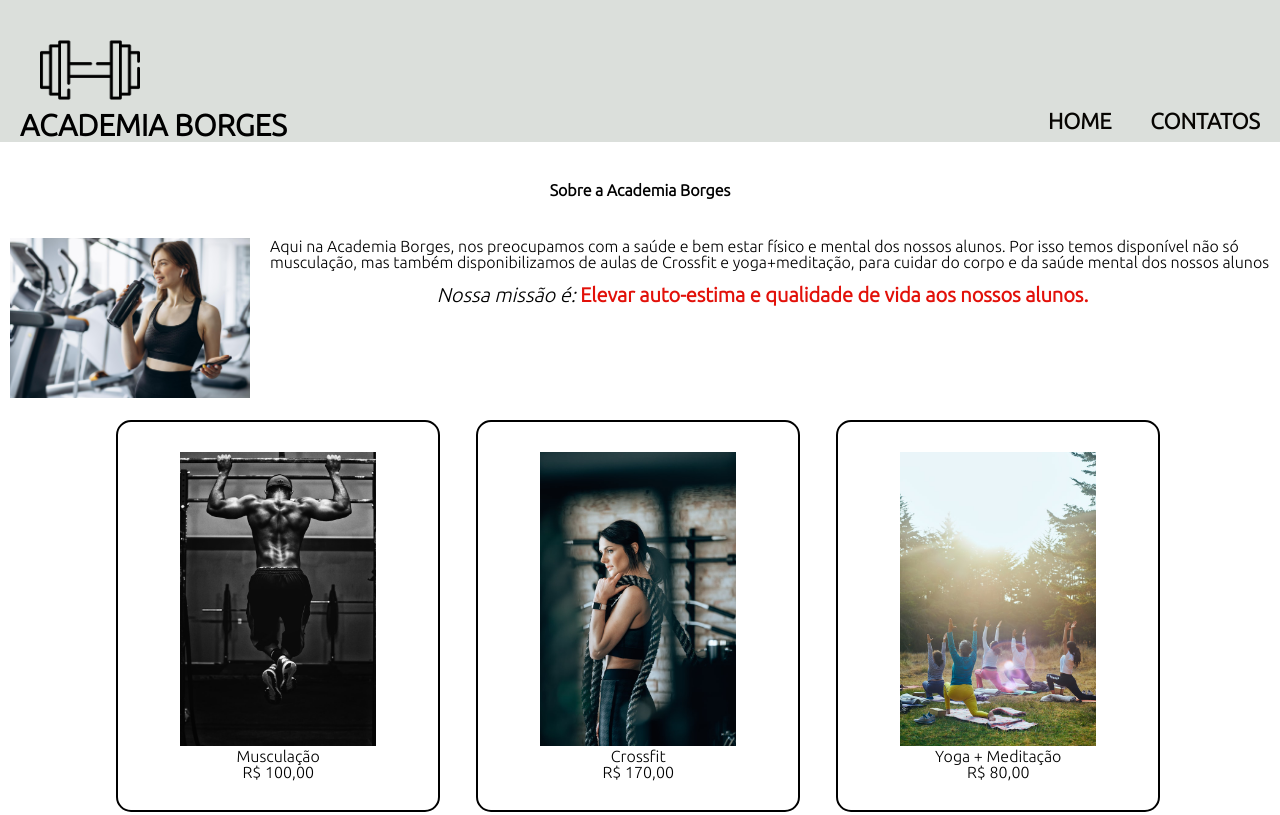
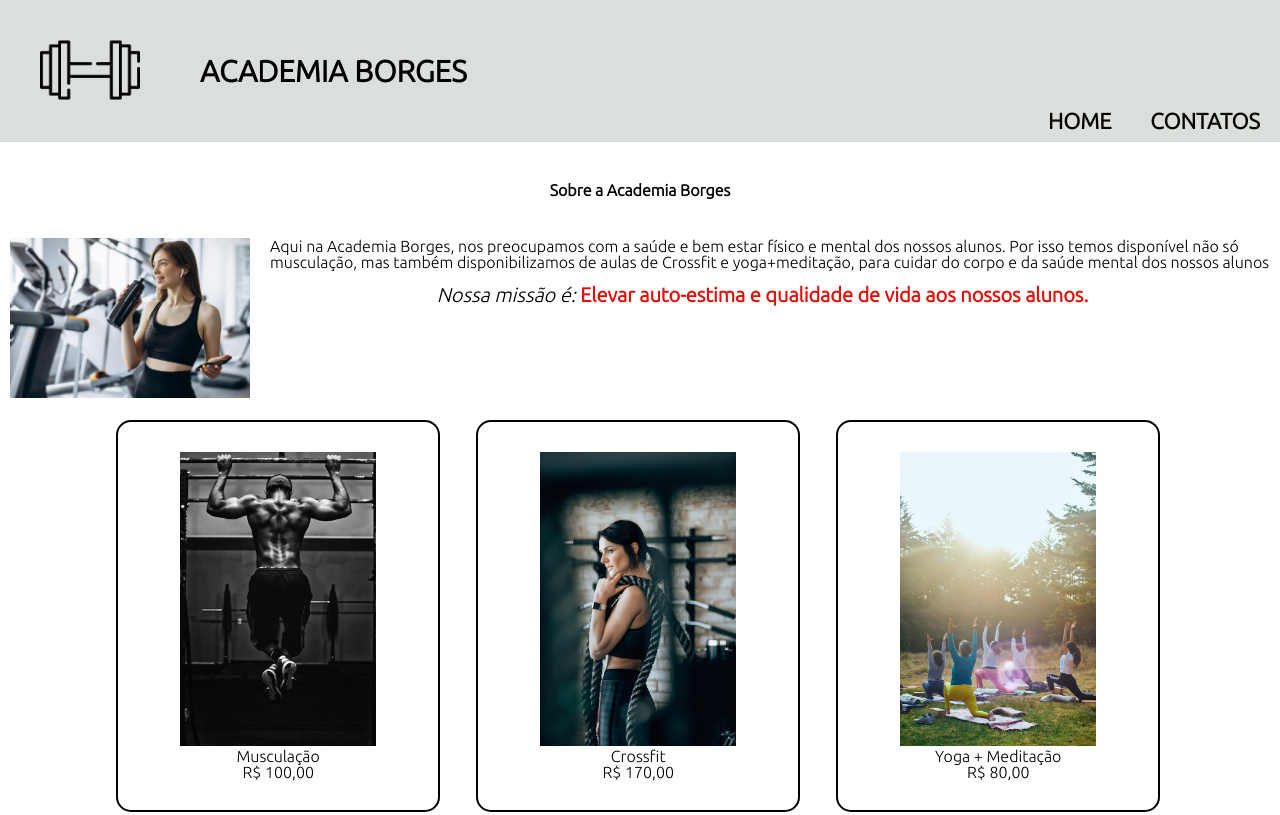
Before and after one commit to ViniciusMBr/Academia-Borges, a plain HTML site: page index.html in a window 1280 px wide. Shown: the top 815 px of the page. Drawn offline with Linux system fonts and the light colour scheme.

Commit message:
Nova alteração no header

```diff
--- a/contatos.css
+++ b/contatos.css
@@ -14,8 +14,10 @@ body{
 
 .nome-academia{
     text-align: center;
+    position: absolute;
+    top: 56px;
+    padding-left: 180px;
 }
-
 h2{
     font-weight: bold;
     position: absolute;
--- a/style-inicio.css
+++ b/style-inicio.css
@@ -15,7 +15,8 @@ body{
 .nome-academia{
     text-align: center;
     position: absolute;
-    top: 110px;
+    top: 56px;
+    padding-left: 180px;
 }
 
 h2{
```
